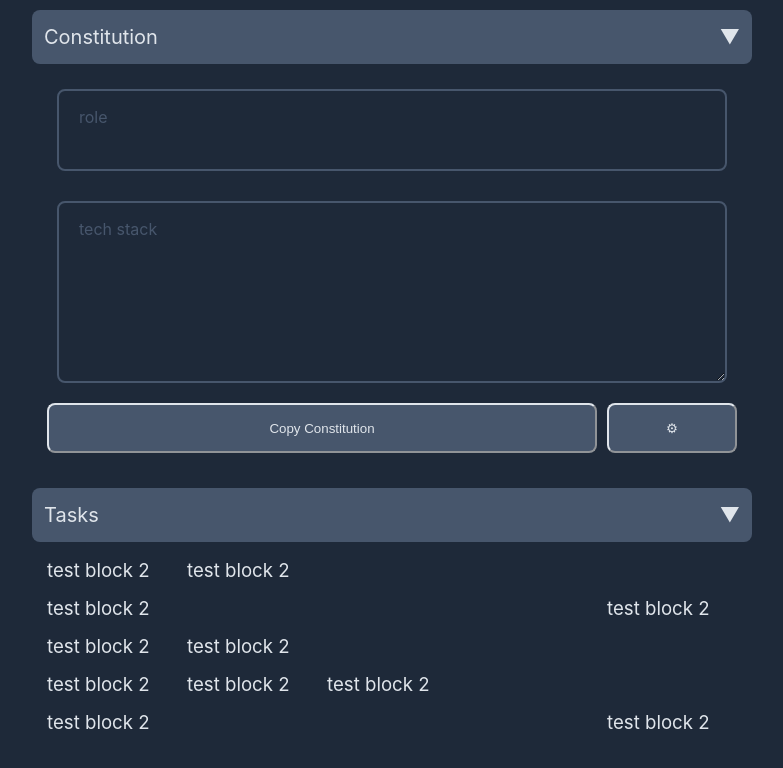
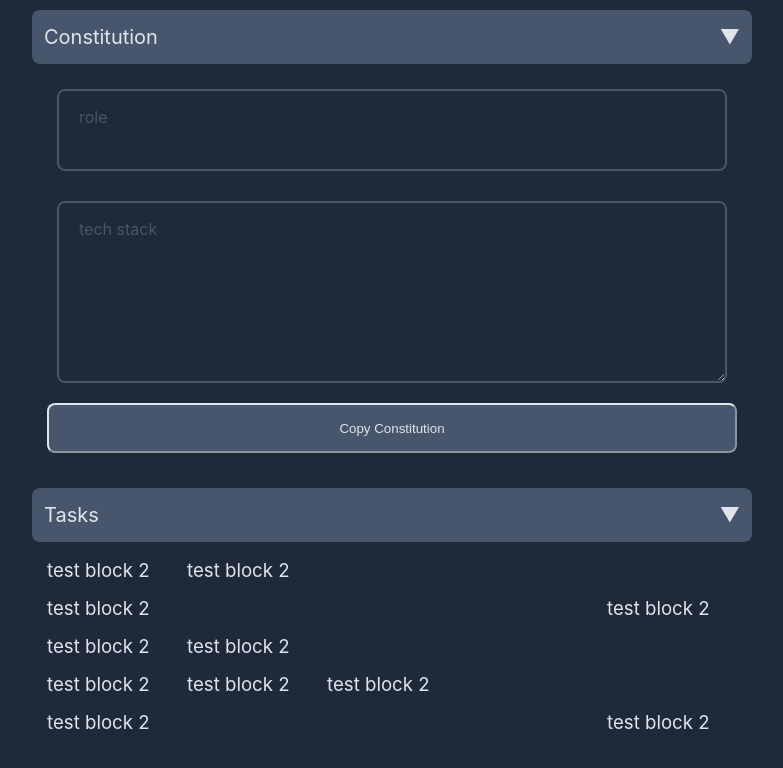
Before and after one commit to YarLama/mypromt, a website built with Vite: page index.html in a window 1280 px wide. Shown: the whole page, without its empty margins (248-1031 px from the left). Built offline with nearby package versions, Linux system fonts and the light colour scheme.

Commit message:
wip: remove open modal button

```diff
--- a/index.html
+++ b/index.html
@@ -14,8 +14,7 @@
         <expandable-block label="Constitution">
           <input-text id="ct-1" type="text" label="role"></input-text>
           <input-text id="ct-2" type="textarea" label="tech stack"></input-text>
-          <app-button class="w-80 center" action="getConstitution" text="Copy Constitution" afterClickText="Copied"></app-button>
-          <app-button class="w-20 center" action="openModal" text="⚙"></app-button>
+          <app-button class="center" action="getConstitution" text="Copy Constitution" afterClickText="Copied"></app-button>
         </expandable-block>
         <expandable-block label="Tasks">
           <div class="w-20">test block 2</div>
```
